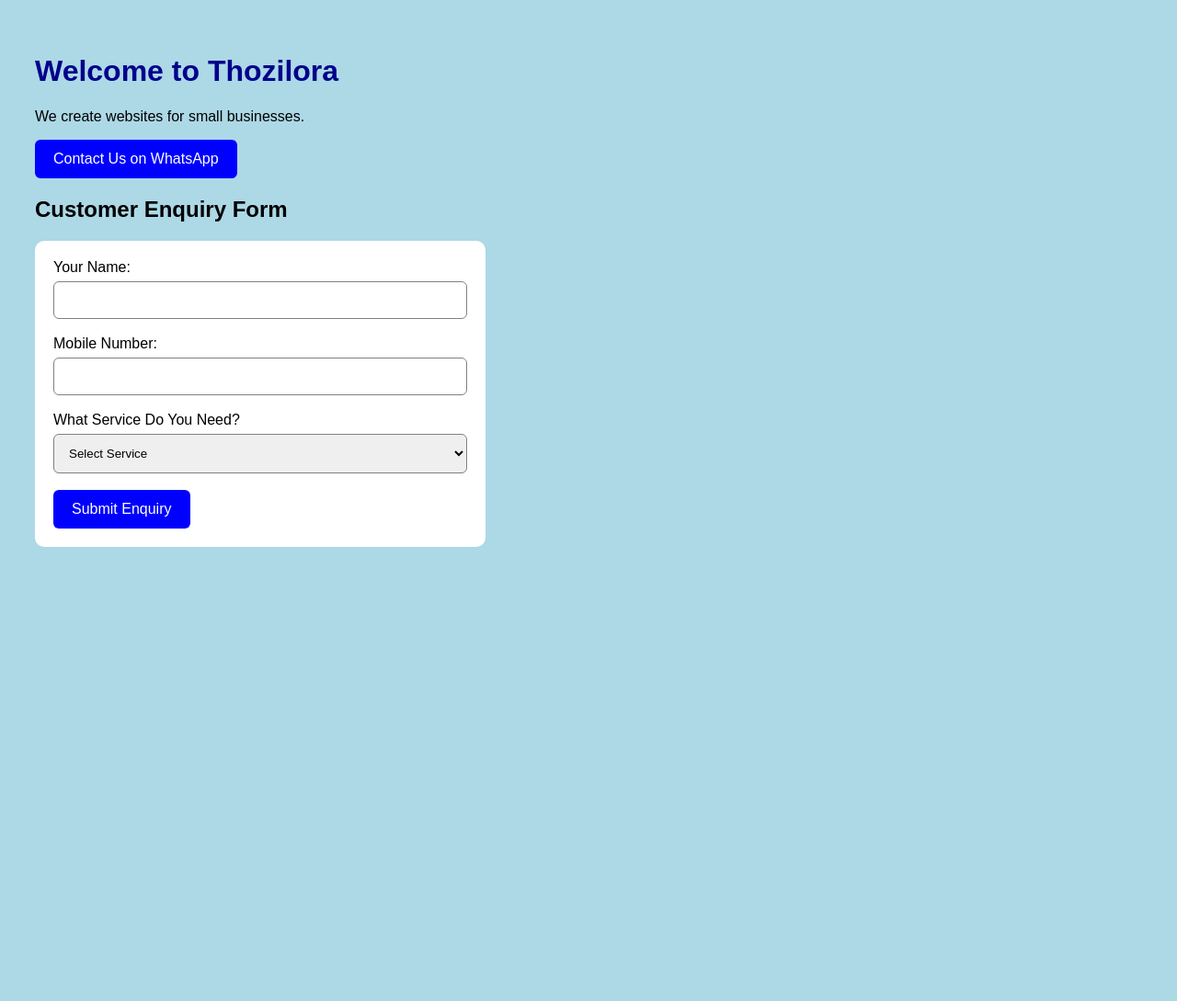
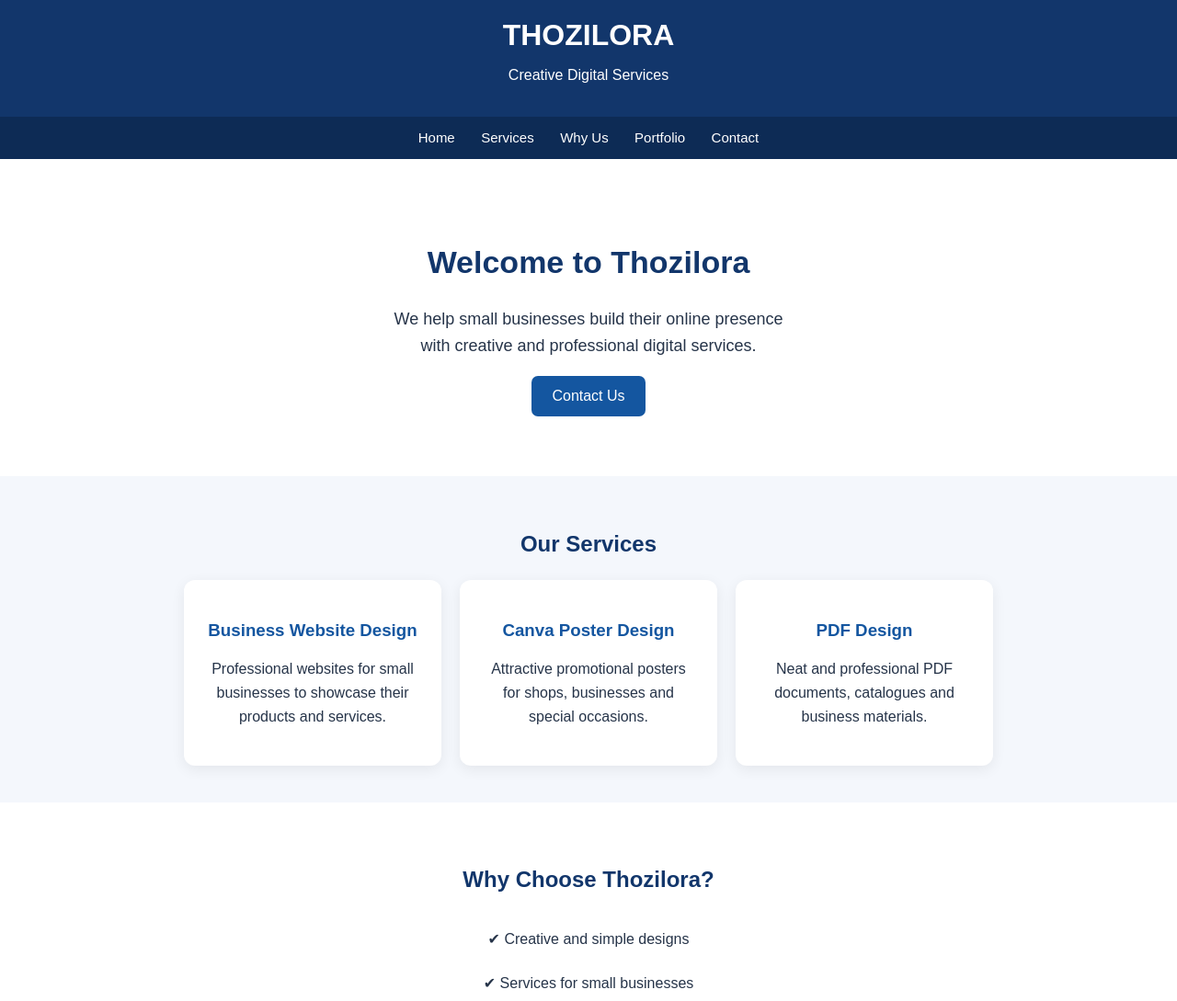
Before and after one commit to geethakamaly2007-png/thozilora-website, a plain HTML site: page index.html in a window 1280 px wide. Shown: the top 1089 px of the page at 92% size. Before the commit the page ends 800 px from the top, so only its background shows below. Drawn offline with Linux system fonts and the light colour scheme.

Commit message:
Update Thozilora website design and services

```diff
--- a/index.html
+++ b/index.html
@@ -1,98 +1,311 @@
 <!DOCTYPE html>
-<html>
+<html lang="en">
 <head>
-    <title>My First Website</title>
+    <meta charset="UTF-8">
+    <meta name="viewport" content="width=device-width, initial-scale=1.0">
+    <title>Thozilora | Digital Services</title>
+
 <style>
-body {
-    background-color: lightblue;
-    font-family: Arial;
-    padding: 30px;
-}
-
-h1 {
-    color: darkblue;
-}
-input, select {
-    width: 100%;
-    padding: 12px;
-    margin-top: 6px;
-    border: 1px solid gray;
-    border-radius: 6px;
+* {
     box-sizing: border-box;
 }
 
+body {
+    margin: 0;
+    font-family: Arial, sans-serif;
+    background: #f4f7fc;
+    color: #263449;
+}
+
+header {
+    background: #12366b;
+    color: white;
+    padding: 20px;
+    text-align: center;
+}
+
+header h1 {
+    margin: 0;
+    font-size: 32px;
+}
+
+nav {
+    background: #0d2b55;
+    padding: 14px;
+    text-align: center;
+}
+
+nav a {
+    color: white;
+    text-decoration: none;
+    margin: 0 12px;
+    font-size: 15px;
+}
+
+.hero {
+    text-align: center;
+    padding: 65px 20px;
+    background: white;
+}
+
+.hero h2 {
+    color: #12366b;
+    font-size: 34px;
+}
+
+.hero p {
+    font-size: 18px;
+    line-height: 1.6;
+}
+
+section {
+    padding: 40px 20px;
+    text-align: center;
+}
+
+section h2 {
+    color: #12366b;
+    margin-bottom: 25px;
+}
+
+.services {
+    display: flex;
+    justify-content: center;
+    flex-wrap: wrap;
+    gap: 20px;
+}
+
+.service-box {
+    background: white;
+    padding: 25px;
+    border-radius: 12px;
+    width: 280px;
+    box-shadow: 0 4px 15px rgba(0,0,0,0.07);
+}
+
+.service-box h3 {
+    color: #1456a0;
+}
+
+.service-box p {
+    line-height: 1.6;
+}
+
+.why {
+    background: white;
+    line-height: 2;
+}
+
+.portfolio-link {
+    display: inline-block;
+    background: #1456a0;
+    color: white;
+    padding: 13px 22px;
+    border-radius: 7px;
+    text-decoration: none;
+}
+
+.contact {
+    background: #e8eff9;
+}
+
+.contact a {
+    margin: 8px;
+}
+
 form {
-    background-color: white;
-    padding: 20px;
-    border-radius: 10px;
-    max-width: 450px;
-    margin-top: 20px;
+    background: white;
+    padding: 25px;
+    border-radius: 12px;
+    max-width: 480px;
+    margin: 25px auto;
+    text-align: left;
+    box-shadow: 0 4px 15px rgba(0,0,0,0.08);
+}
+
+input, select, textarea {
+    width: 100%;
+    padding: 12px;
+    margin: 8px 0 18px;
+    border: 1px solid #ccd5e2;
+    border-radius: 6px;
+    font-size: 15px;
 }
 
 button {
-    background-color: blue;
+    background: #1456a0;
     color: white;
-    padding: 12px 20px;
+    padding: 13px 22px;
     border: none;
-    border-radius: 6px;
+    border-radius: 7px;
     cursor: pointer;
     font-size: 16px;
 }
-@media (max-width: 600px) {
-    body {
-        padding: 15px;
+
+button:hover, .portfolio-link:hover {
+    background: #0d3d75;
 }
 
-    form {
-        max-width: 100%;
+footer {
+    background: #12366b;
+    color: white;
+    text-align: center;
+    padding: 20px;
 }
 
-    h1 {
-        font-size: 26px;
+@media (max-width: 600px) {
+    nav a {
+        display: inline-block;
+        margin: 7px;
+    }
+
+    .hero h2 {
+        font-size: 27px;
+    }
+
+    .service-box {
+        width: 100%;
+    }
+
+    section {
+        padding: 30px 15px;
     }
 }
 </style>
 </head>
+
 <body>
 
-    <h1>Welcome to Thozilora</h1>
+<header>
+    <h1>THOZILORA</h1>
+    <p>Creative Digital Services</p>
+</header>
 
-    <p>We create websites for small businesses.</p>
+<nav>
+    <a href="#home">Home</a>
+    <a href="#services">Services</a>
+    <a href="#why">Why Us</a>
+    <a href="#portfolio">Portfolio</a>
+    <a href="#contact">Contact</a>
+</nav>
+
+<div class="hero" id="home">
+    <h2>Welcome to Thozilora</h2>
+    <p>We help small businesses build their online presence<br>
+    with creative and professional digital services.</p>
+    <a href="#contact">
+        <button>Contact Us</button>
+    </a>
+</div>
+
+<section id="services">
+    <h2>Our Services</h2>
+
+    <div class="services">
+
+        <div class="service-box">
+            <h3>Business Website Design</h3>
+            <p>Professional websites for small businesses
+            to showcase their products and services.</p>
+        </div>
+
+        <div class="service-box">
+            <h3>Canva Poster Design</h3>
+            <p>Attractive promotional posters for shops,
+            businesses and special occasions.</p>
+        </div>
+
+        <div class="service-box">
+            <h3>PDF Design</h3>
+            <p>Neat and professional PDF documents,
+            catalogues and business materials.</p>
+        </div>
+
+    </div>
+</section>
+
+<section class="why" id="why">
+    <h2>Why Choose Thozilora?</h2>
+    <p>✔ Creative and simple designs</p>
+    <p>✔ Services for small businesses</p>
+    <p>✔ Friendly customer support</p>
+    <p>✔ Focus on quality and customer needs</p>
+</section>
+
+<section id="portfolio">
+    <h2>Our Portfolio</h2>
+    <p>Explore our sample designs and creative projects.</p>
+    <a class="portfolio-link"
+       href="https://sites.google.com/view/thozilora"
+       target="_blank">
+       View Our Portfolio
+    </a>
+</section>
+
+<section class="contact" id="contact">
+    <h2>Contact Us</h2>
+    <p>Have a project in mind? Get in touch with us.</p>
+
     <a href="https://wa.me/919080635109" target="_blank">
-    <button>Contact Us on WhatsApp</button>
+        <button>WhatsApp Us</button>
     </a>
+
+    <a href="mailto:geetha.kamaly2007@gmail.com">
+        <button>Email Us</button>
+    </a>
+</section>
+
+<section>
     <h2>Customer Enquiry Form</h2>
 
     <form id="enquiryForm">
-    <label>Your Name:</label><br>
-    <input type="text" id="customerName" required><br><br>
 
-    <label>Mobile Number:</label><br>
-    <input type="tel" id="customerPhone" required><br><br>
+        <label>Your Name:</label>
+        <input type="text" id="customerName" required>
 
-    <label>What Service Do You Need?</label><br>
+        <label>Mobile Number:</label>
+        <input type="tel" id="customerPhone" required>
+
+        <label>What Service Do You Need?</label>
         <select id="customerService" required>
             <option value="">Select Service</option>
             <option>Business Website</option>
             <option>Canva Poster</option>
             <option>PDF Design</option>
             <option>Other</option>
-    </select><br><br>
+        </select>
+
+        <label>Message:</label>
+        <textarea id="customerMessage" rows="4"
+        placeholder="Tell us about your requirements"></textarea>
 
         <button type="submit">Submit Enquiry</button>
+
     </form>
+</section>
+
+<footer>
+    <p>© 2026 Thozilora. All Rights Reserved.</p>
+    <p>Creative Digital Services for Small Businesses</p>
+</footer>
+
 <script>
-document.getElementById("enquiryForm").addEventListener("submit", function(event) {
+document.getElementById("enquiryForm")
+.addEventListener("submit", function(event) {
+
     event.preventDefault();
 
     let name = document.getElementById("customerName").value;
     let phone = document.getElementById("customerPhone").value;
     let service = document.getElementById("customerService").value;
+    let details = document.getElementById("customerMessage").value;
 
-    let message = "New Customer Enquiry\n" +
+    let message =
+        "New Customer Enquiry\n" +
         "Name: " + name + "\n" +
         "Mobile: " + phone + "\n" +
-                  "Service: " + service;
+        "Service: " + service + "\n" +
+        "Message: " + details;
 
     let whatsappNumber = "919080635109";
 
@@ -100,7 +313,8 @@ document.getElementById("enquiryForm").addEventListener("submit", function(event
         "?text=" + encodeURIComponent(message);
 
     window.open(url, "_blank");
-});</script>
+});
+</script>
 
 </body>
 </html>
```
Lines whose indentation alone changed are shown as unchanged.
